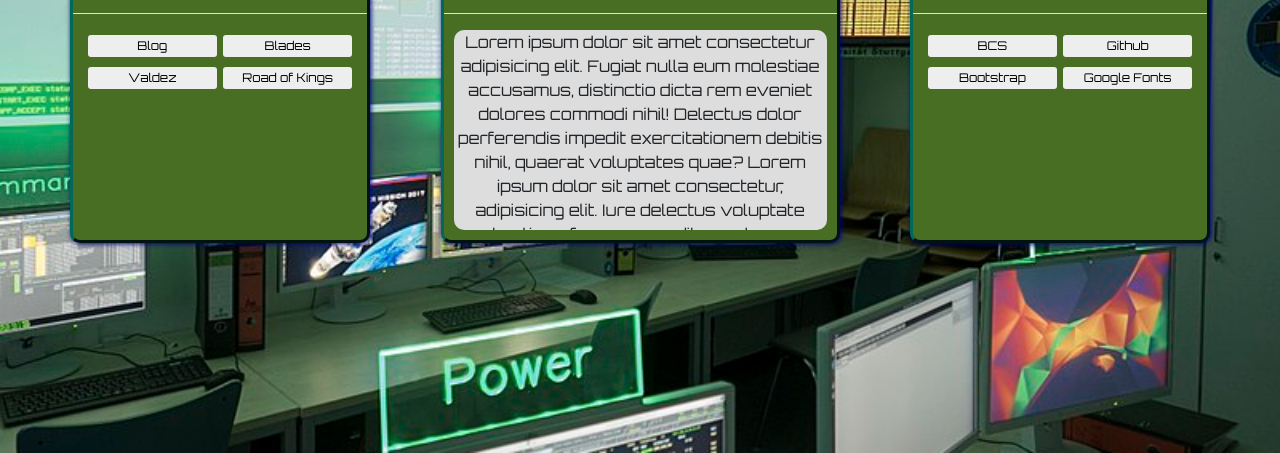
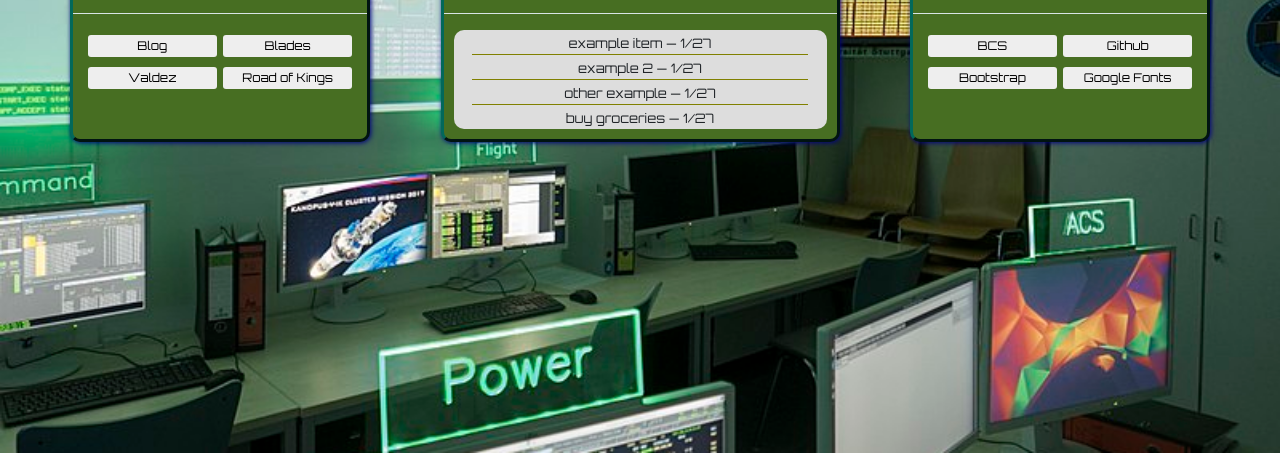
Before and after one commit to nvanbaak/command-center, a plain HTML site: page index.html in a window 1280 px wide. Shown: the part 347-800 px from the top of the page. Drawn offline with nearby package versions, Linux system fonts and the light colour scheme.

Commit message:
Upcoming Tasks now populates from an arry of task items

```diff
--- a/command.js
+++ b/command.js
@@ -2,6 +2,14 @@
 const titleContent = $(".title-content");
 const saveBtn = $("#saveBtn");
 const loadBtn = $("#loadBtn");
+const toDoFrame = $(".to-do-frame");
+const toDoArr = [{text:"example item", date:Date.now()},{text:"example 2", date:Date.now()},{text:"other example", date:Date.now()},{text:"buy groceries", date:Date.now()}]
+
+for (let i = 0; i < toDoArr.length; i++) {
+    addToDo(toDoArr[i], i)
+}
+
+
 
 
 // Save functionality
@@ -19,3 +27,31 @@ loadBtn.click( event => {
     )
 
 })
+
+// function to add a to-do item to the upcoming tasks list
+function addToDo( toDoObj, index ) {
+    // toDoObj is a json of the structure:
+    // toDoObj {
+    //      text: string
+    //      date: date
+    // }
+
+    // Create div and put that info inside
+    let entryDiv = $("<div>",{"class":"toDoSection"}).attr("data-index", index);
+
+    const objDate = new Date(toDoObj.date)
+
+    console.log(objDate);
+
+    let month = objDate.getMonth() + 1
+    let dayNum = objDate.getDate()
+    let dateStr = `${month}/${dayNum}`
+
+
+    entryDiv.append(
+            `<span class="toDoText">${toDoObj.text} — ${dateStr}</span>`)
+        // .append( $("<br>",{"class":"toDoBr"}));
+
+    // Attach div to frame
+    toDoFrame.append(entryDiv);
+}
--- a/index.html
+++ b/index.html
@@ -81,7 +81,7 @@
             <hr>
             <section class="to-do-frame">
 
-                <p>Lorem ipsum dolor sit amet consectetur adipisicing elit. Fugiat nulla eum molestiae accusamus, distinctio dicta rem eveniet dolores commodi nihil! Delectus dolor perferendis impedit exercitationem debitis nihil, quaerat voluptates quae? Lorem ipsum dolor sit amet consectetur, adipisicing elit. Iure delectus voluptate amet ratione facere expedita nostrum rem nulla reiciendis tenetur dolorum animi eius itaque sunt corrupti assumenda, eligendi deserunt aperiam? Lorem ipsum dolor sit amet consectetur adipisicing elit. Veniam eos alias consequuntur, maiores rerum delectus earum numquam molestiae pariatur possimus? Eos assumenda suscipit molestias ipsum minus accusamus in corporis consequatur!</p>
+
 
             </section>
 
--- a/style.css
+++ b/style.css
@@ -124,3 +124,22 @@ a:hover {
     color: black;
     background: #dddddd;
 }
+
+.toDoBr {
+    background-color: black
+}
+
+.toDoText {
+    font-size: small;
+
+}
+
+.toDoSection {
+    margin: auto;
+    width: 90%;
+}
+
+ /* Adds a border if there was a to-do item above it*/
+.toDoSection ~ .toDoSection {
+    border-top: 1px solid olive;
+}
```
